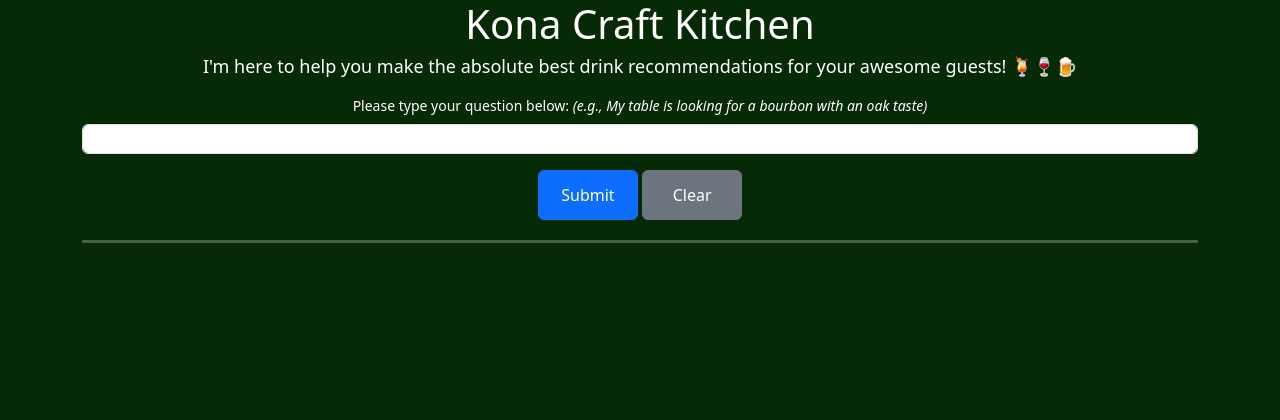
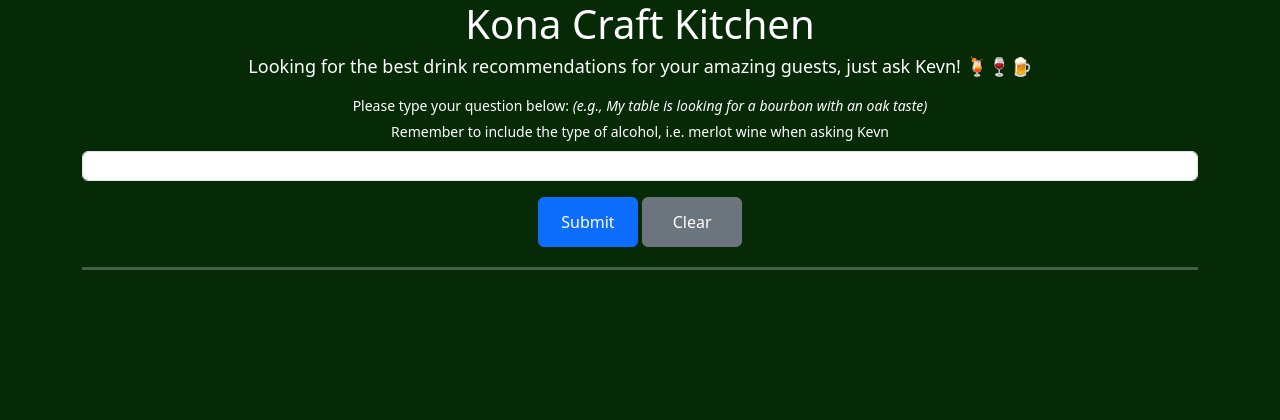
Before and after one commit to wgozzard/barapp-beta, a Django app: page /chatbot/ in a window 1280 px wide. Shown: the top 420 px of the page. Run offline with Django 4.2, Linux system fonts and the light colour scheme; a user stored in the database is signed in.

Commit message:
Update main.html
Updating Main page with new app name

```diff
--- a/KrowBarApp/templates/main.html
+++ b/KrowBarApp/templates/main.html
@@ -4,9 +4,10 @@
 
 <center><h1>Kona Craft Kitchen</h1></center>
 <div class="container">
-    <h3>I'm here to help you make the absolute best drink recommendations for your awesome guests! 🍹🍷🍺</h3>
+    <h3>Looking for the best drink recommendations for your amazing guests, just ask Kevn! 🍹🍷🍺</h3>
 </div>
 <h6>Please type your question below: <i>(e.g., My table is looking for a bourbon with an oak taste)</i></h6>
+<h6>Remember to include the type of alcohol, i.e. merlot wine when asking Kevn</i></h6>
 <form method="post" id="chatbot-form">
     {% csrf_token %}
     <input type="text" class="form-control" name="user_input" value="{{ request.POST.user_input }}">
```
